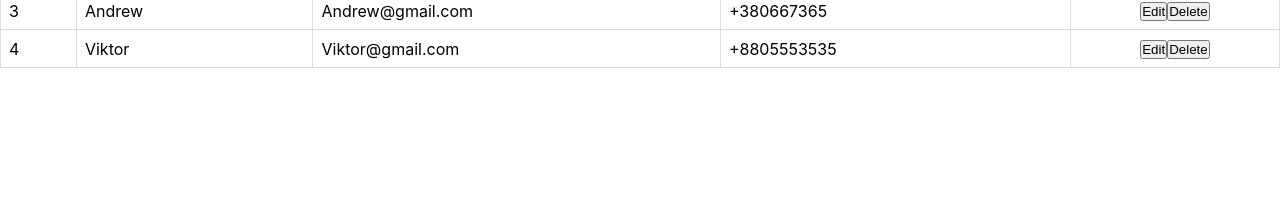
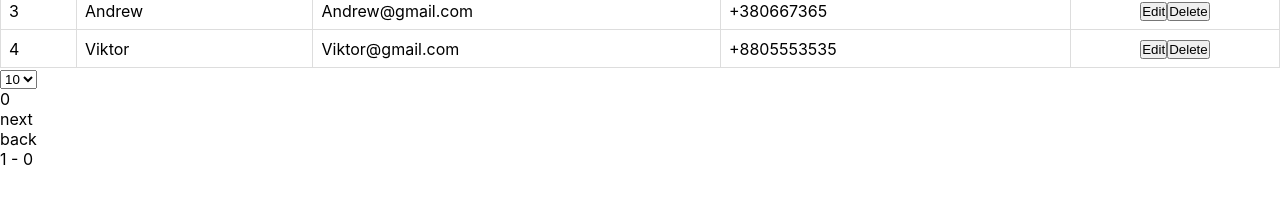
Before and after one commit to lessons-js/user-management-web, a React (Create React App) app in the folder client/: page /users in a window 1280 px wide. Shown: the part 161-364 px from the top of the page. Built offline with nearby package versions, Linux system fonts and the light colour scheme; no server answers.

Commit message:
prototype(test)

```diff
--- a/client/src/components/pagination/Pagination.jsx
+++ b/client/src/components/pagination/Pagination.jsx
@@ -1,22 +1,69 @@
-import DBPagination from '../../../../server/src/services/db/db.pagination';
 import { useState, useEffect } from 'react';
 
-const Pagination = () => {
+const BASIC_URL = 'http://localhost:3001/users';
+
+
+
+export const Pagination = (props) => {
     const [posts, setPosts] = useState([]);
-    const [query, setQuery] = useState('react');
-    const [page, setPage] = useState(1);
     const [pageQty, setPageQty] = useState(0);
+    const [pageSizes, setPageSizes] = useState(1)
+    const query = {
+            pageSize : Number,
+            pageIndex: Number,
+            total: Number,
+            };
 
     useEffect(() => {
-        DBPagination(query)
-    }, [query, page])
+        query.pageSize = pageSizes;
+        query.pageIndex = pageQty;
+        fetch(BASIC_URL)
+        .then()
+        .then(responce => {
+            const res = responce;
+        })
+    }, [query])
+    const pageSize = (event) => {
+        setPageSizes(Number(event.target.value))
+        fetchPost(query)
+    }
+    const next =  () => {
+        setPageQty(pageQty + 1)
+        fetchPost(query)
+        props.onChange(posts)
+    }
+
+    const pref = () => {
+        if (pageQty > 0) {
+            setPageQty(pageQty - 1)
+            fetchPost(query)
+        }
+        props.onChange(posts)
+    }
+
+    function fetchPost (data) {
+        fetch(BASIC_URL, {
+            method: 'GET',
+            headers: {
+              'Content-Type': 'application/json'
+            }
+        }).then(res => res.json()).then(responce => {
+            const res = responce;
+            console.log('res',res)
+        })
+    }
 
     return (
-        <pagitaion>
-            <input type="text" />
-            <div className="pages"></div>
-            <div className="arrNext"></div>
-            <div className="arrBack"></div>
-        </pagitaion>
+        <>
+            <select onChange={pageSize}>
+                <option>10</option>
+                <option>15</option>
+                <option>20</option>
+            </select>
+            <div className="pages" value={pageQty}>{pageQty}</div>
+            <div className="arrNext" onClick={next}>next</div>
+            <div className="arrBack" onClick={pref}>back</div>
+            <div className='posts'>1 - {posts.length}</div>
+        </>
     )
 }
--- a/client/src/pages/users/Users.jsx
+++ b/client/src/pages/users/Users.jsx
@@ -4,6 +4,8 @@ import UserModal from "../../components/modal/userModal";
 import UsersTable from "../../components/table/userTable";
 import DeleteModal from "../../components/modal/DeleteModal";
 import { validateName, validateEmail, validatePhone } from "../../validation/validation";
+import { Pagination } from "../../components/pagination/Pagination";
+
 
 const Users = () => {
   const [modalActive, setModalActive] = useState(false);
@@ -49,6 +51,8 @@ const Users = () => {
     { id: 3, userName: "Andrew", email: "Andrew@gmail.com", phoneNumber: "+380667365" },
     { id: 4, userName: "Viktor", email: "Viktor@gmail.com", phoneNumber: "+8805553535" },
   ];
+  let data;
+
   const headers = ["id", "userName", "email", "phoneNumber", "Actions"];
 
   const handleUserEdit = (userId, user) => {
@@ -66,6 +70,10 @@ const Users = () => {
     setDeleteModalActive(false);
     console.log("delete user", user.userName);
   };
+
+  function onPaginationChange(pagination) {
+    data = users.slice(users.length - pagination.pageSize)
+  }
 
   return (
     <div>
@@ -92,6 +100,9 @@ const Users = () => {
         setActive={setDeleteModalActive}
         userDelete={handleUserDelete}
       />
+      <Pagination
+        onChange={onPaginationChange}
+      />
     </div>
   );
 };
```
Also changed, not shown: 1 other file (tests, documents, lock files or other folders).
